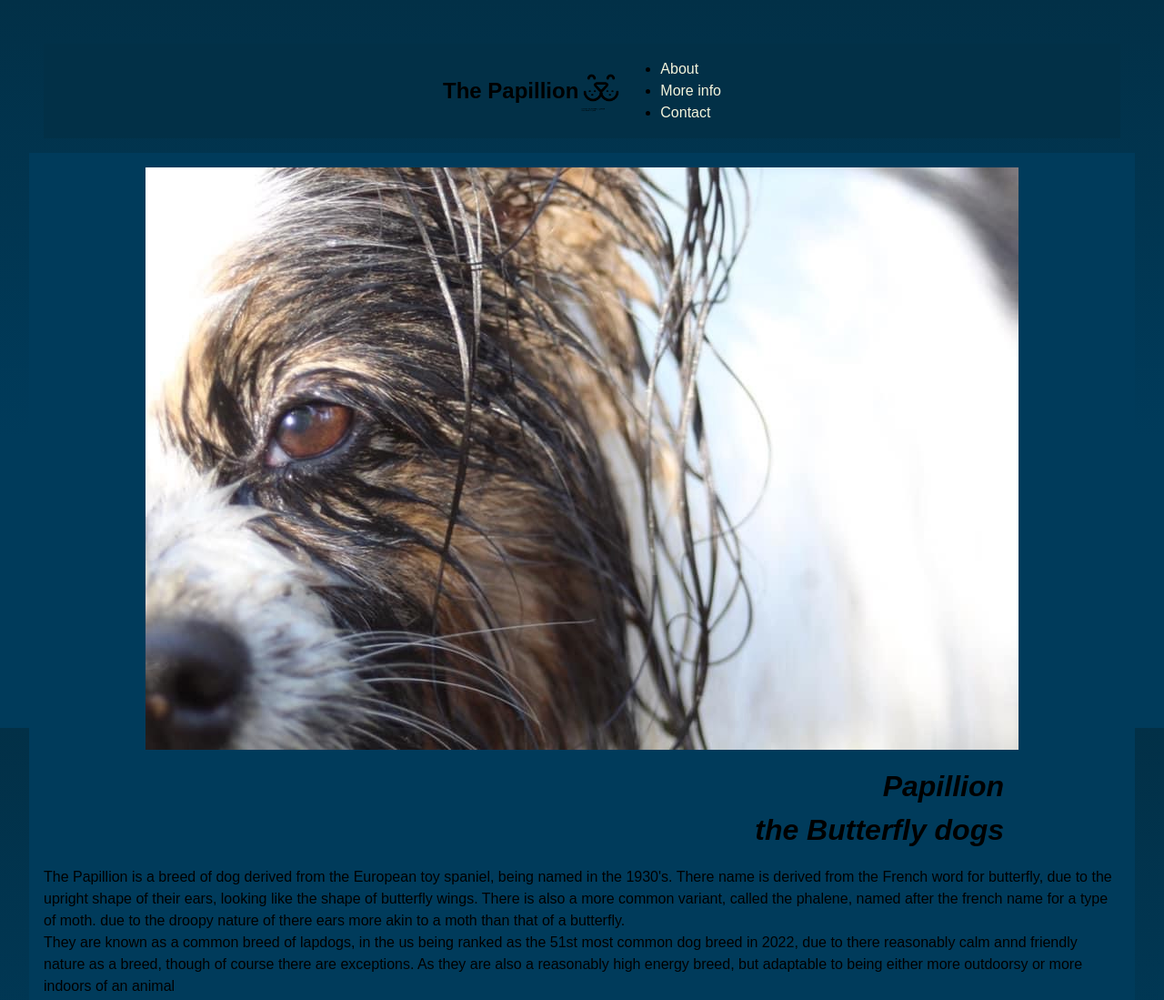
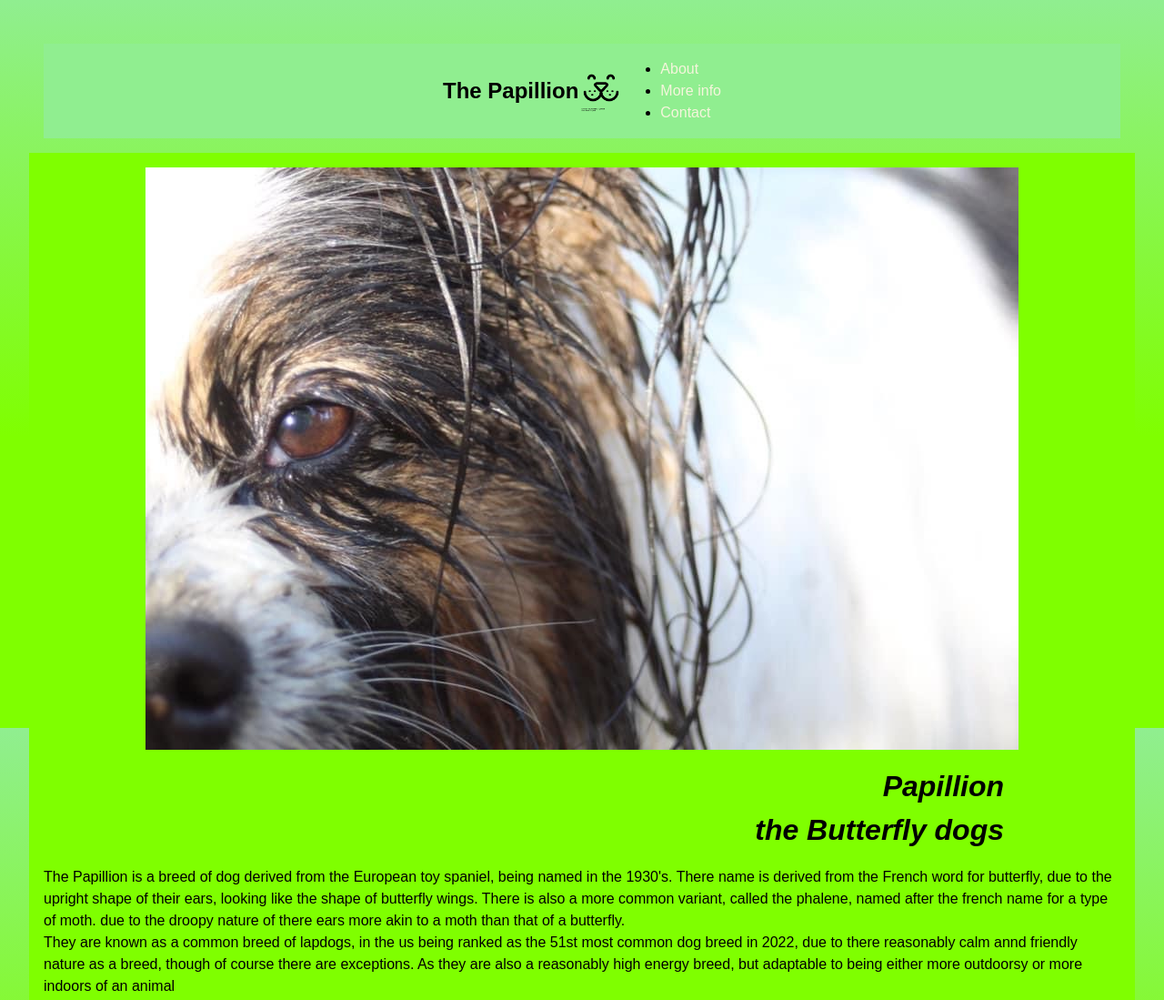
Before and after one commit to irm1005-itec1005-fall-2023/assignment-02-callumtate, a plain HTML site: page index.html in a window 1280 px wide. Shown: the top 1099 px of the page at 91% size. Drawn offline with Linux system fonts and the light colour scheme.

Commit message:
colour change

```diff
--- a/style.css
+++ b/style.css
@@ -8,19 +8,19 @@ main {
   flex-direction: column;
   justify-content: center;
   align-items: center;
-  background-color:#003b5b;
+  background-color:chartreuse;
   padding: 1rem;
 }
 
 body {
   font-family: Arial, Helvetica, sans-serif;
-  background-color: #023047;
+  background-color: lightgreen;
   /*display: flex;*/
   justify-content: center;
   align-items: column;
   padding: 1rem;
   margin: 1rem;
-  background: linear-gradient(180deg, #023047 0%, #003b5b 60%);
+  background: linear-gradient(180deg, lightgreen 0%, chartreuse 60%);
   background-repeat: no-repeat;
   background-attachment: fixed;
 }
@@ -29,7 +29,7 @@ header {
   display: flex;
   justify-content: center;
   align-items: center;
-  background-color: #023047;
+  background-color: lightgreen;
   padding: 1rem;
   margin: 1rem;
 }
@@ -38,11 +38,11 @@ footer {
   display: flex;
   justify-content: center;
   align-items: center;
-  background-color: #023047;
+  background-color: lightgreen;
   padding: 1rem;}
 
 .hero{
-  background-color: #023047;
+  background-color: lightgreen;
   padding: 1rem;
   margin: 1rem;
 }
```
